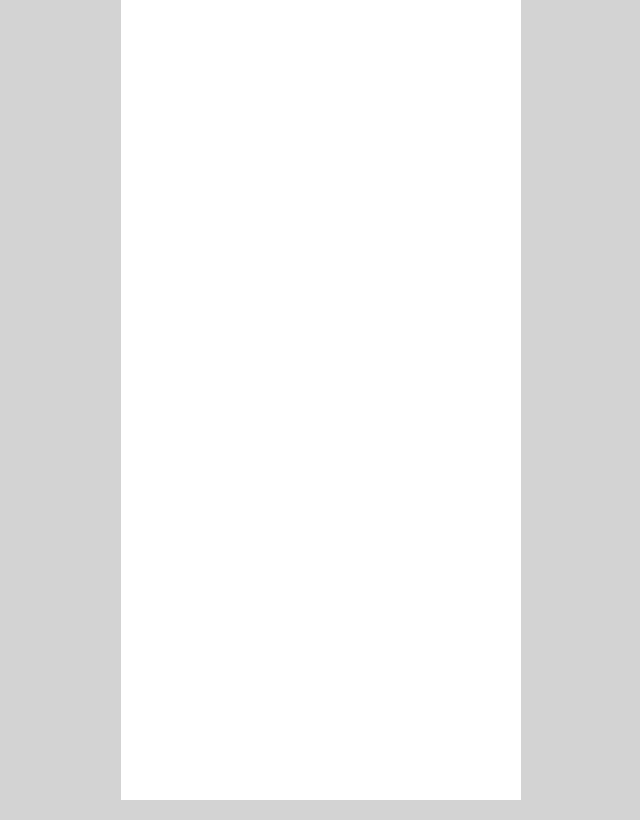
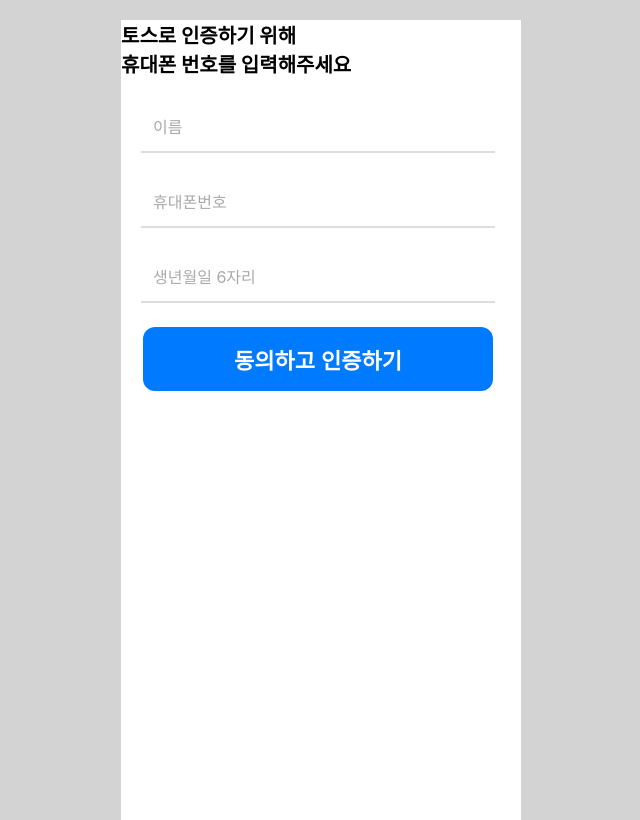
Before and after one commit to inthhh/bufl_fe, a React (Create React App) app: page /MoneySplit/TossAuth in a window 1280 px wide. Before the commit this address had no page. Shown: the whole page, without its empty margins (319-959 px from the left). Built offline with nearby package versions, Linux system fonts and the light colour scheme.

Commit message:
feat: 토스 인증서 페이지 생성

```diff
--- a/src/App.tsx
+++ b/src/App.tsx
@@ -11,6 +11,7 @@
 import Self_home from "./MoneySplit/self_home";
 import AI_analysis from "./MoneySplit/ai_analysis";
 import Authentication from "./MoneySplit/Authentication";
+import TossAuth from "./MoneySplit/TossAuth";
 
 function App() {
   return (
@@ -28,6 +29,7 @@
           <Route path="/MoneySplit/SelectAccount" element={<SelectAccount />} />
           <Route path="/MoneySplit/SelectRatio" element={<SelectRatio />} />
           <Route path="/MoneySplit/Authentication" element={<Authentication />} />
+          <Route path="/MoneySplit/TossAuth" element={<TossAuth />} />
         </Routes>
       </div>
     </Router>
--- a/src/MoneySplit/Authentication.tsx
+++ b/src/MoneySplit/Authentication.tsx
@@ -6,15 +6,22 @@
 function Authentication() {
   const [isFinish, setIsFinish] = React.useState(false);
   const navigate = useNavigate();
-  const clickForYes = () => {
-    navigate("/MoneySplit/Authentication");
+  const clickForToss = () => {
+    navigate("/MoneySplit/TossAuth");
   };
   return (
     <div className="center_wrap">
       <div>
-        <div>자동이체 등록에는 인증서 확인이 필요해요.</div>
-        <button>토스 인증서</button>
-        <button>금융 인증서</button>
+        <div className="black_title">
+          자동이체 등록에는 <br />
+          인증서 확인이 필요해요.
+        </div>
+        <button className="big_btn" type="button" onClick={() => clickForToss()}>
+          토스 인증서
+        </button>
+        <button className="big_btn" type="button">
+          금융 인증서
+        </button>
       </div>
     </div>
   );
--- /dev/null
+++ b/src/MoneySplit/TossAuth.tsx
@@ -0,0 +1,70 @@
+import React, { useState } from "react";
+import { useNavigate } from "react-router-dom";
+
+const TossAuth: React.FC = () => {
+  const [name, setName] = useState<string>("");
+  const [phone, setPhone] = useState<string>("");
+  const [birth, setBirth] = useState<string>("");
+  const navigate = useNavigate();
+  const clickForYes = () => {
+    navigate("/MoneySplit/InputPin");
+  };
+
+  return (
+    <div>
+      <h1 className="black_title">
+        토스로 인증하기 위해
+        <br /> 휴대폰 번호를 입력해주세요
+      </h1>
+
+      <form className="auth-form">
+        <div className="form-group">
+          <input
+            type="text"
+            id="name"
+            value={name}
+            onChange={(e) => setName(e.target.value)}
+            placeholder=""
+            className="input-field"
+          />
+          <label htmlFor="name" className="input-label">
+            이름
+          </label>
+        </div>
+
+        <div className="form-group">
+          <input
+            type="tel"
+            id="phone"
+            value={phone}
+            onChange={(e) => setPhone(e.target.value)}
+            placeholder=""
+            className="input-field"
+          />
+          <label htmlFor="phone" className="input-label">
+            휴대폰번호
+          </label>
+        </div>
+
+        <div className="form-group">
+          <input
+            type="number"
+            id="birth"
+            value={birth}
+            onChange={(e) => setBirth(e.target.value)}
+            placeholder=""
+            className="input-field"
+          />
+          <label htmlFor="birth" className="input-label">
+            생년월일 6자리
+          </label>
+        </div>
+        <button type="button" className="blue_big_btn" onClick={() => clickForYes()}>
+          동의하고 인증하기
+        </button>
+      </form>
+    </div>
+  );
+};
+
+export default TossAuth;
--- a/src/MoneySplit/splitStyle.css
+++ b/src/MoneySplit/splitStyle.css
@@ -56,6 +56,21 @@
   border-radius: 12px;
 }
 
+.big_btn {
+  background-color: white;
+  border: 1px solid #919191;
+  width: 350px;
+  height: 64px;
+  text-align: left;
+  text-decoration: none;
+  display: inline-block;
+  font-size: 22px;
+  font-weight: bold;
+  margin: 4px 2px;
+  cursor: pointer;
+  display: block;
+  border-radius: 12px;
+}
 .light_blue_btn {
   background-color: #dceaff;
   color: black;
@@ -153,3 +168,74 @@
   height: 136px;
   border-radius: 12px;
 }
+
+.auth-container {
+  padding: 24px;
+}
+
+.hidden-heading {
+  position: absolute;
+  width: 1px;
+  height: 1px;
+  margin: -1px;
+  padding: 0;
+  overflow: hidden;
+  border: 0;
+  clip: rect(0, 0, 0, 0);
+}
+
+.message {
+  font-size: 18px;
+  font-weight: bold;
+  color: #333;
+  margin-bottom: 16px;
+}
+
+.auth-form {
+  display: flex;
+  flex-direction: column;
+  gap: 20px;
+  width: 360px;
+  overflow: hidden;
+  height: 300px;
+  margin: 20px 20px;
+}
+
+.form-group {
+  position: relative;
+  width: 360px;
+}
+
+.input-field {
+  width: 330px;
+  padding: 12px;
+  font-size: 18px;
+  border: none;
+  border-bottom: 2px solid #ddd;
+  outline: none;
+  margin-top: 8px;
+}
+
+.input-label {
+  position: absolute;
+  top: 50%;
+  left: 12px;
+  transform: translateY(-50%);
+  font-size: 16px;
+  color: #aaa;
+  transition: 0.2s;
+}
+
+.input-field:focus + .input-label,
+.input-field:not(:placeholder-shown) + .input-label {
+  top: 10px;
+  font-size: 12px;
+  color: #3182f6;
+}
+
+.black_title {
+  font-size: 20px;
+  font-weight: bold;
+  color: black;
+  margin: 20px 0;
+}
```
